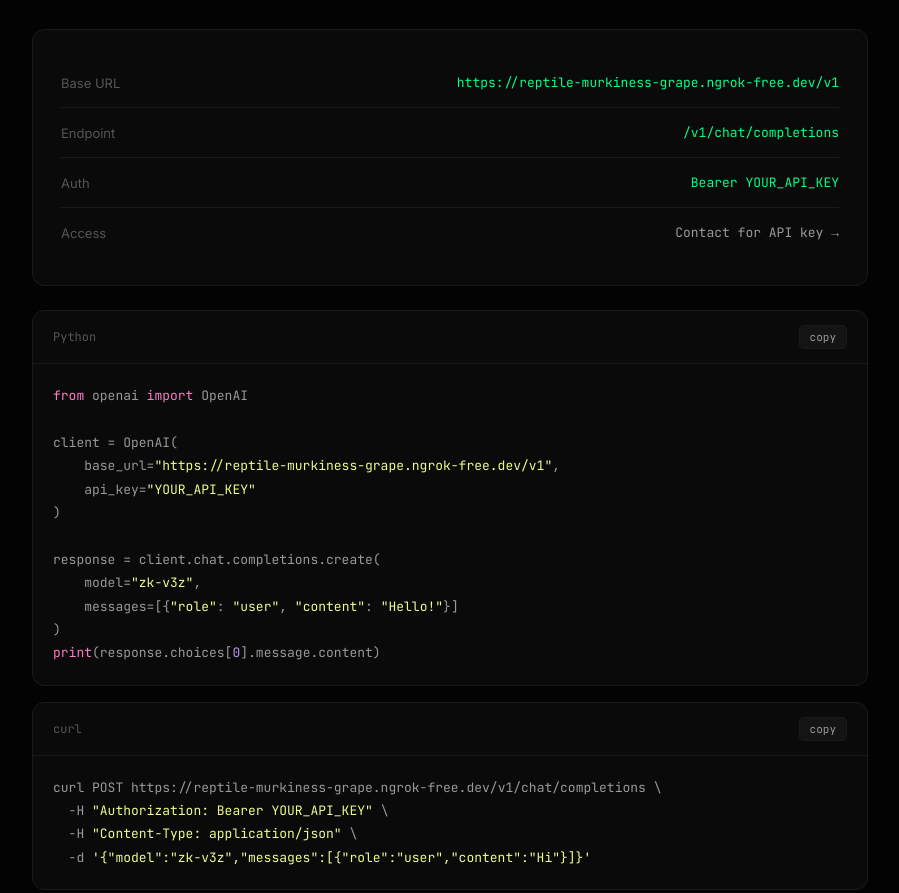
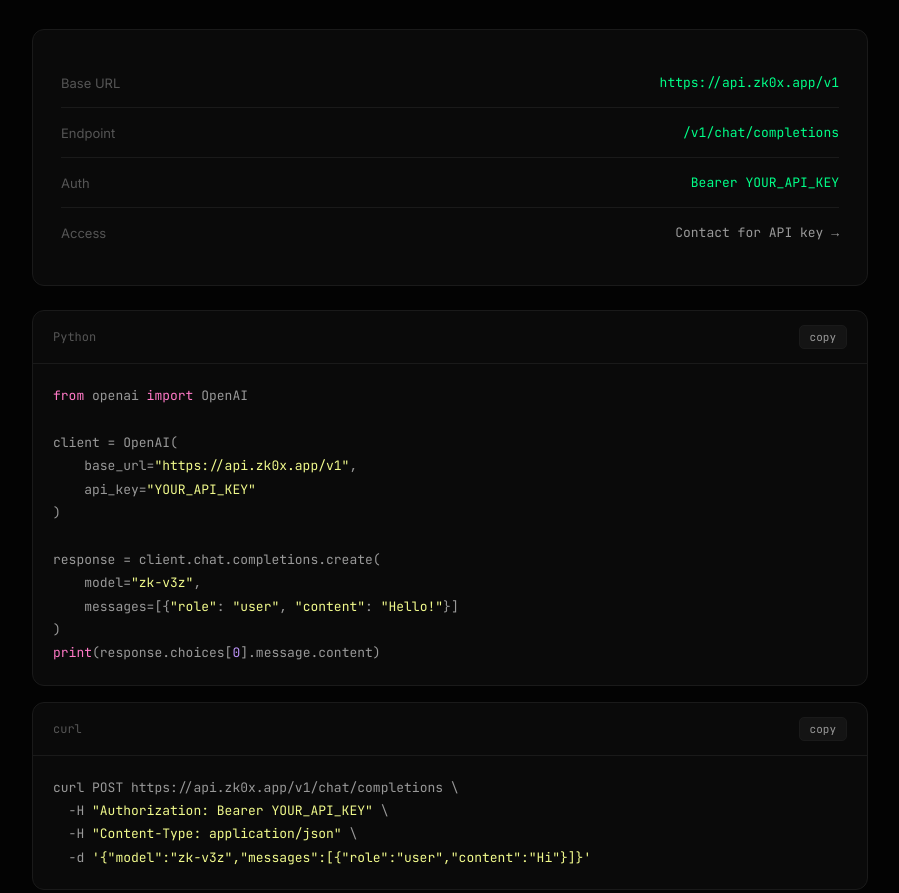
Before and after one commit to zeroknowledge0x/zka-model, a plain HTML site: page docs/index.html in a window 1280 px wide. Shown: the part 1588-2481 px from the top of the page, without its empty margins (190-1089 px from the left). Drawn offline with Linux system fonts and the light colour scheme.

Commit message:
feat: switch to api.zk0x.app via Cloudflare Tunnel — no more ngrok

```diff
--- a/docs/index.html
+++ b/docs/index.html
@@ -700,7 +700,7 @@
 
   <script>
     // Config
-    const BASE = 'https://reptile-murkiness-grape.ngrok-free.dev';
+    const BASE = 'https://api.zk0x.app';
 
     // Fill URLs
     document.getElementById('base-url').textContent = BASE + '/v1';
```
